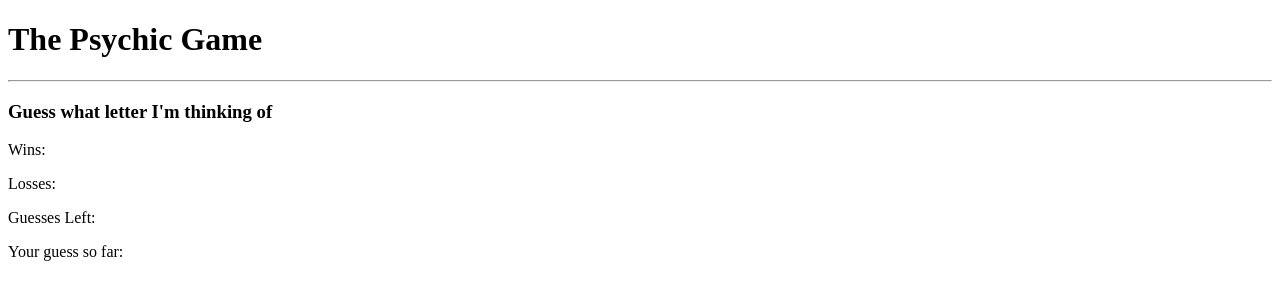
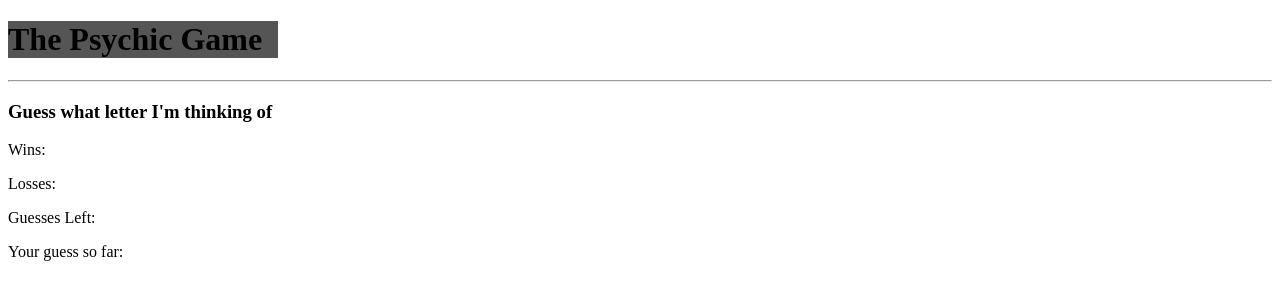
Before and after one commit to jboe26/Psychic-Game, a plain HTML site: page index.html in a window 1280 px wide. Drawn offline with Linux system fonts and the light colour scheme.

```diff
--- a/assets/css/style.css
+++ b/assets/css/style.css
@@ -4,4 +4,10 @@
 
 p {
     color: #000;
+
 }
+
+#container {
+    background-color: #555;
+    width: 270px;
+}
--- a/assets/javascript/game.js
+++ b/assets/javascript/game.js
@@ -1,5 +1,5 @@
 // Creates an array that lists out all of the options (Letters to guess).
-var wins = ["a","b","c","d","e","f","g","h","i","j","k","l","m","n","o","p","q","r","s","t","u","v","w","x","y","z"];
+var wins = ["a", "b", "c", "d", "e", "f", "g", "h", "i", "j", "k", "l", "m", "n", "o", "p", "q", "r", "s", "t", "u", "v", "w", "x", "y", "z"];
 var alreadyGuessed = []
 
 // Creating variables to hold the number of wins, losses, guesses left and guesses so far. They start at 0.
@@ -15,6 +15,10 @@
 var GuessesLeftText = document.getElementById("guesses-left-text");
 var GuessesSoFarText = document.getElementById("guesses");
 console.log(GuessesSoFarText)
+
+ // Randomly chooses a choice from the options array. Guesses so far and guesses left.
+ var computerGuess = wins[Math.floor(Math.random() * wins.length)];
+
 
 // This function is run whenever the user presses a key.
 document.onkeyup = function (event) {
@@ -32,15 +36,8 @@
     lossesText.textContent = losses
 
 
-
-
-
-
-    // Randomly chooses a choice from the options array. Guesses so far and guesses left.
-    var computerGuess = wins[Math.floor(Math.random() * wins.length)];
-
     if (userGuess === computerGuess) {
-            winsCount++;
+        winsCount++;
         alreadyGuessed = []
         guessesLeft = 10
     }
@@ -49,10 +46,12 @@
     else {
         guessesLeft--;
     }
-    if  (guessesLeft === 0) {
+    if (guessesLeft === 0) {
         losses++;
         guessesLeft = 10
         alreadyGuessed = []
 
-    }
-};
+        console.log(userGuess);
+        console.log(computerGuess);
+
+    }}
--- a/index.html
+++ b/index.html
@@ -11,7 +11,9 @@
 
 <body>
     <div>
+        <div id="container">
         <h1>The Psychic Game</h1>
+        </div>
         <hr>
         <h3 id="directions-text">Guess what letter I'm thinking of</h3>
         <p>Wins:</p><p id="wins-text"></p>
```
